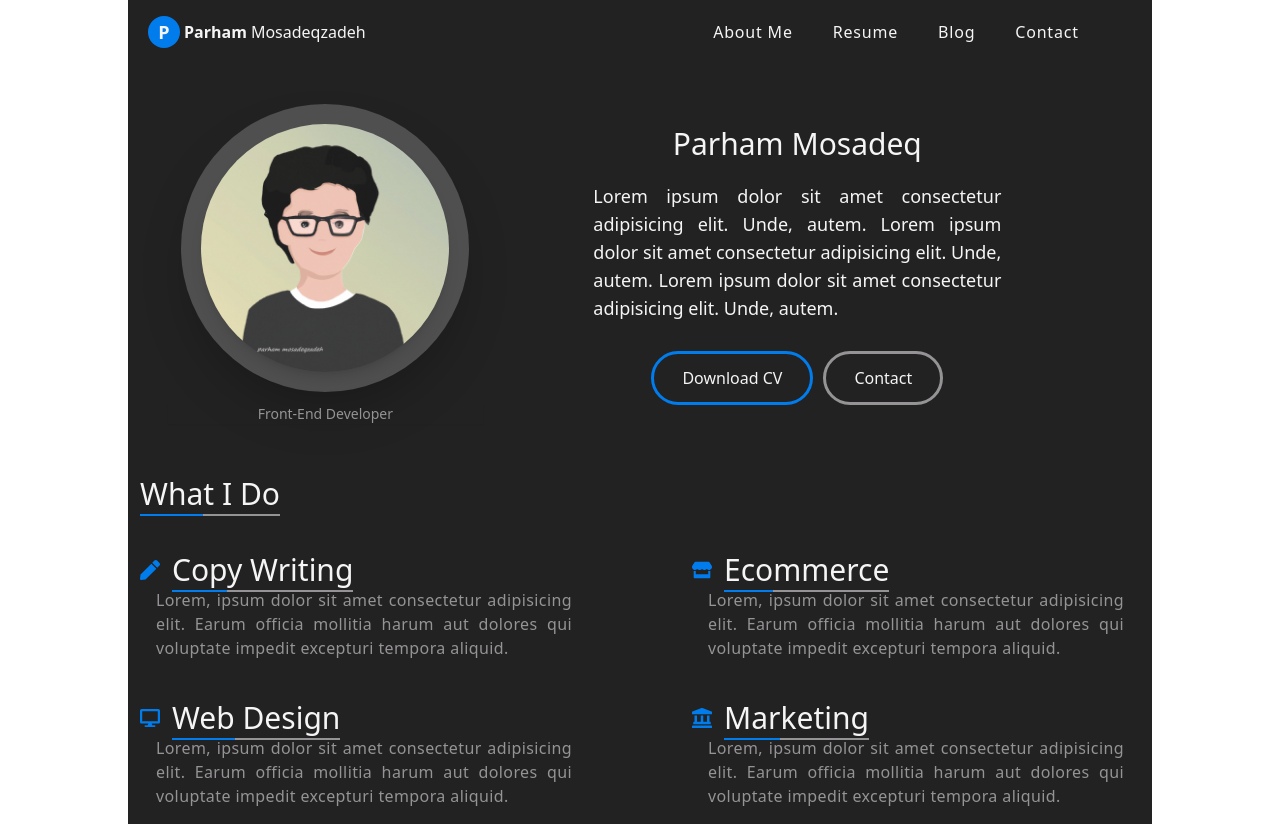
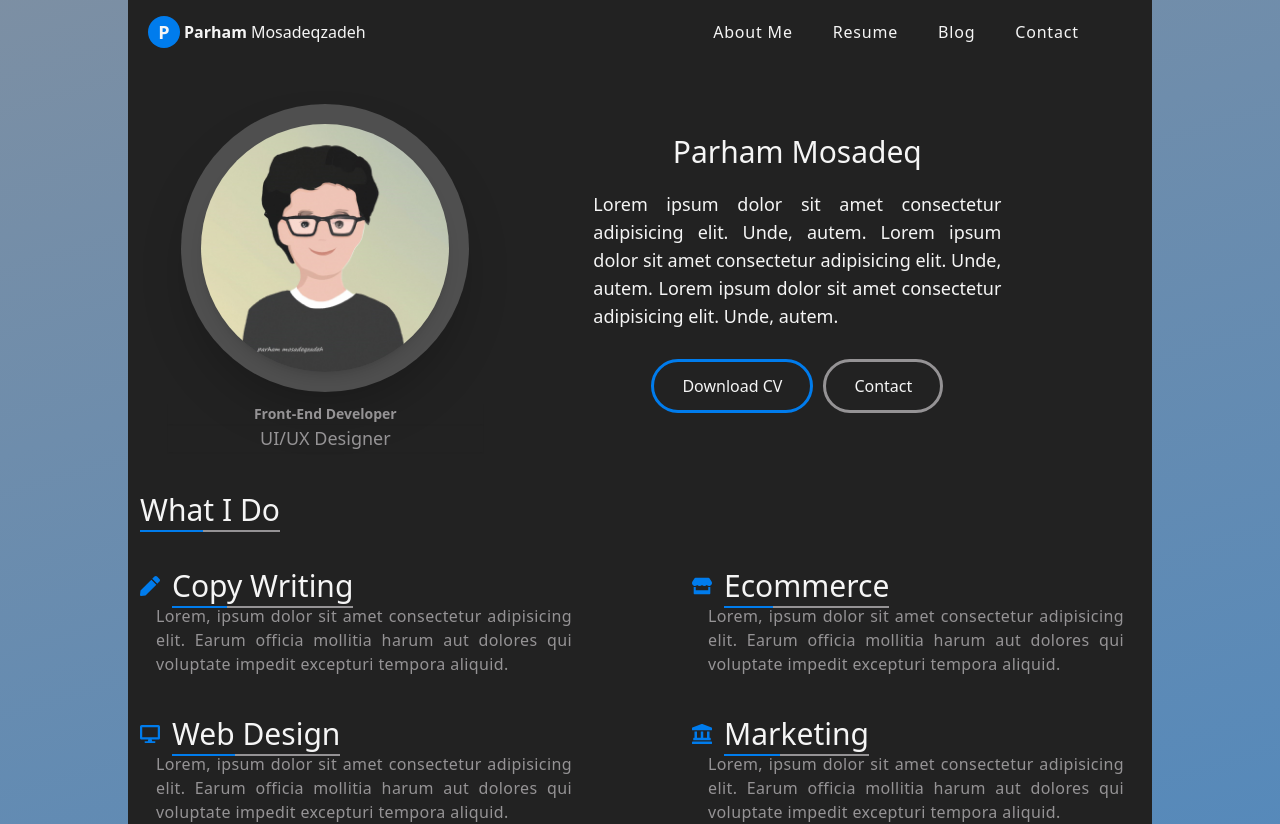
Before and after one commit to parham-mosadeq/parham-cv, a Next.js app: page / in a window 1280 px wide. Shown: the top 824 px of the page. Built offline with nearby package versions, Linux system fonts and the light colour scheme.

Commit message:
add background wave

```diff
--- a/src/components/shared/Profile.jsx
+++ b/src/components/shared/Profile.jsx
@@ -1,5 +1,4 @@
 import ProfilePic from './ProfilePic';
-
 const Profile = () => {
   return (
     <article className='flex w-full flex-col justify-center items-center md:flex-row h-fit md:p-10'>
@@ -7,9 +6,12 @@ const Profile = () => {
         <div className='flex flex-col bg-secGray w-64 h-64 sm:w-full sm:h-full md:h-72 md:w-72 rounded-full p-5 mx-auto shadow-2xl'>
           <ProfilePic />
         </div>
-        <p className='text-mainGray capitalize my-3 text-sm shadow-sm'>
+        <p className='text-mainGray capitalize mt-3 text-sm font-bold shadow-sm'>
           front-end developer
         </p>
+          <p className='text-mainGray capitalize shadow-sm block text-lg font-light'>
+          UI/UX designer
+          </p>
       </div>
       {/* info */}
       <div className='w-full mx-auto text-center'>
--- a/src/styles/globals.css
+++ b/src/styles/globals.css
@@ -21,5 +21,39 @@
 /* Handle on hover */
 ::-webkit-scrollbar-thumb:hover {
   background: #555;
+  cursor: -webkit-grab;
   cursor: grab;
 }
+
+/* bg-wave */
+body {
+  height: 100vh;
+  background: linear-gradient(343deg, #007ced, #959395, #0476de);
+  background-size: 800% 800%;
+
+    -webkit-animation: AnimationName 10s ease infinite;
+    -moz-animation: AnimationName 10s ease infinite;
+    -o-animation: AnimationName 10s ease infinite;
+    animation: AnimationName 10s ease infinite;
+}
+
+@-webkit-keyframes AnimationName {
+    0%{background-position:76% 0%}
+    50%{background-position:25% 100%}
+    100%{background-position:76% 0%}
+}
+@-moz-keyframes AnimationName {
+    0%{background-position:76% 0%}
+    50%{background-position:25% 100%}
+    100%{background-position:76% 0%}
+}
+@-o-keyframes AnimationName {
+    0%{background-position:76% 0%}
+    50%{background-position:25% 100%}
+    100%{background-position:76% 0%}
+}
+@keyframes AnimationName {
+    0%{background-position:76% 0%}
+    50%{background-position:25% 100%}
+    100%{background-position:76% 0%}
+}
```
